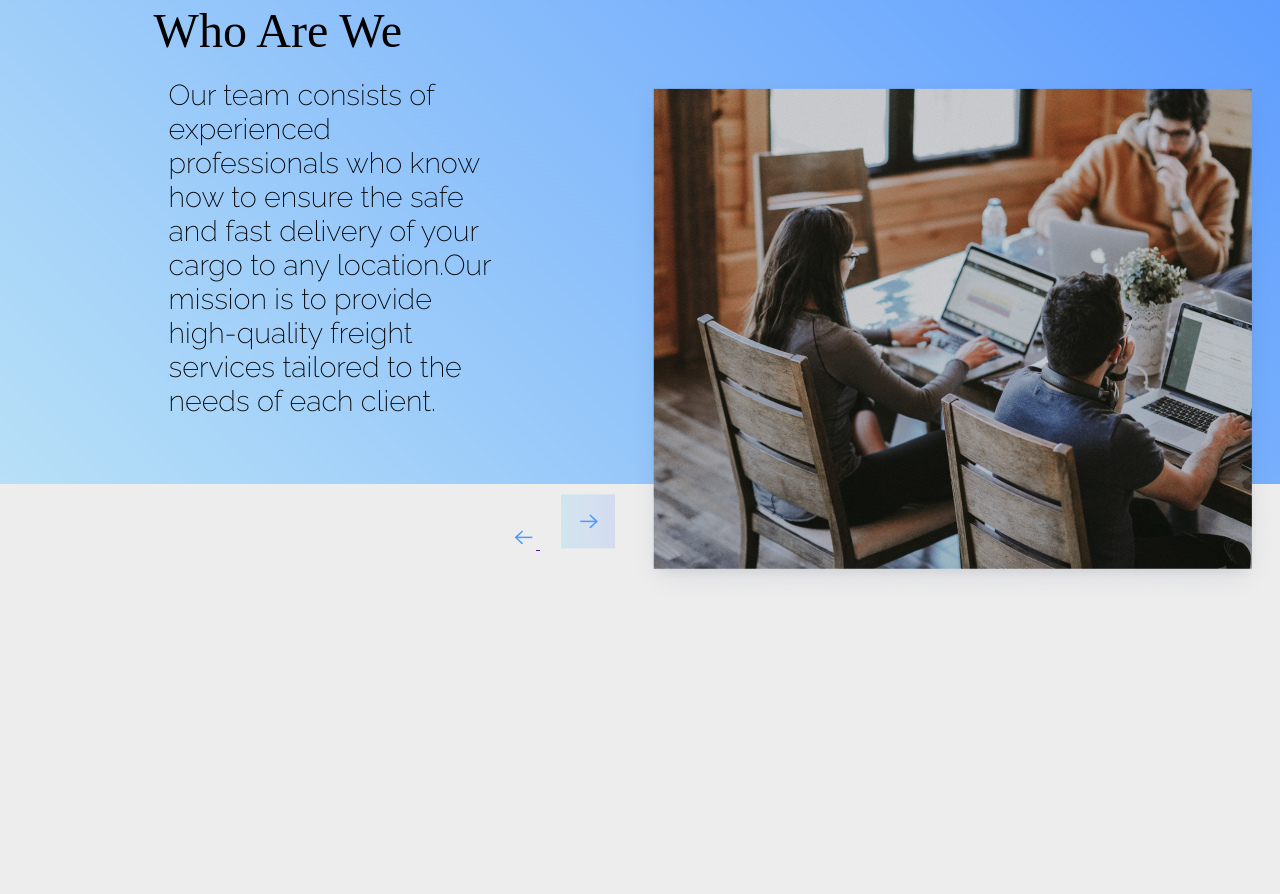
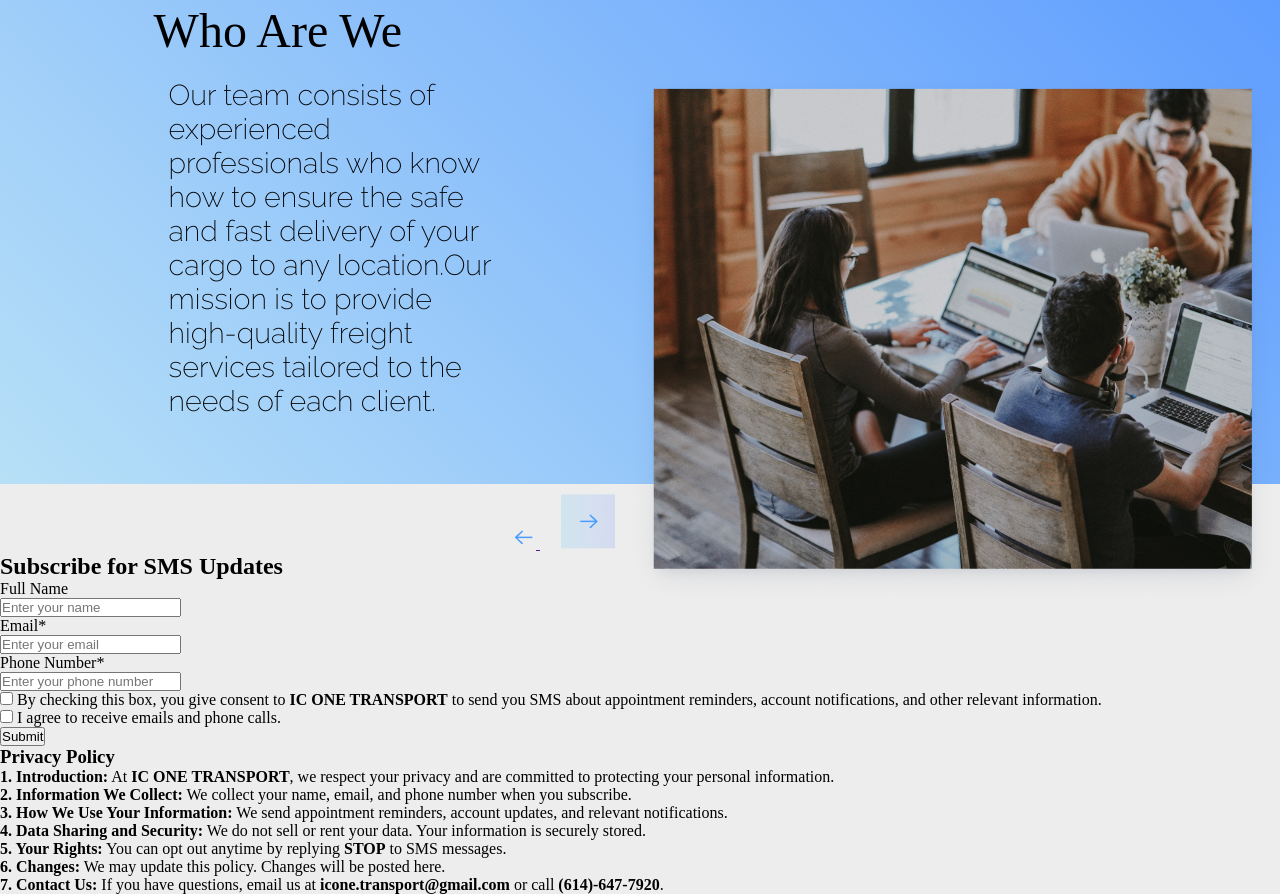
Before and after one commit to Oorlik/IC, a plain HTML site: page index.html in a window 1280 px wide. Shown: the part 1773-2667 px from the top of the page. Before the commit the page ends 2384 px from the top, so only its background shows below. Drawn offline with nearby package versions, Linux system fonts and the light colour scheme.

Commit message:
Add files via upload

```diff
--- a/index.html
+++ b/index.html
@@ -101,6 +101,51 @@
       <a href=""> <img src="img/strelka2.png" alt=""> </a>
     </div>
 
+    <div class="container">
+      <h2>Subscribe for SMS Updates</h2>
+      <form action="#" method="post">
+        <label>Full Name</label><br>
+        <input type="text" name="fullname" placeholder="Enter your name"><br>
+
+        <label>Email*</label><br>
+        <input type="email" name="email" placeholder="Enter your email" required><br>
+
+        <label>Phone Number*</label><br>
+        <input type="tel" name="phone" placeholder="Enter your phone number" required><br>
+
+        <div class="checkbox">
+          <input type="checkbox" name="sms_alerts">
+          <label>By checking this box, you give consent to <strong>IC ONE TRANSPORT</strong> to send you SMS about
+            appointment reminders, account notifications, and other relevant information.</label>
+        </div>
+
+        <div class="checkbox">
+          <input type="checkbox" name="email_calls">
+          <label>I agree to receive emails and phone calls.</label>
+        </div>
+
+        <button type="submit" class="submit-btn">Submit</button>
+      </form>
+
+      <div class="privacy-policy">
+        <h3>Privacy Policy</h3>
+        <p><strong>1. Introduction:</strong> At <strong>IC ONE TRANSPORT</strong>, we respect your privacy and are
+          committed to protecting your personal information.</p>
+        <p><strong>2. Information We Collect:</strong> We collect your name, email, and phone number when you subscribe.
+        </p>
+        <p><strong>3. How We Use Your Information:</strong> We send appointment reminders, account updates, and relevant
+          notifications.</p>
+        <p><strong>4. Data Sharing and Security:</strong> We do not sell or rent your data. Your information is securely
+          stored.</p>
+        <p><strong>5. Your Rights:</strong> You can opt out anytime by replying <strong>STOP</strong> to SMS messages.
+        </p>
+        <p><strong>6. Changes:</strong> We may update this policy. Changes will be posted here.</p>
+        <p><strong>7. Contact Us:</strong> If you have questions, email us at <strong>icone.transport@gmail.com</strong> or
+          call <strong>(614)-647-7920</strong>.</p>
+      </div>
+
+    </div>
+
 
 
 
```
